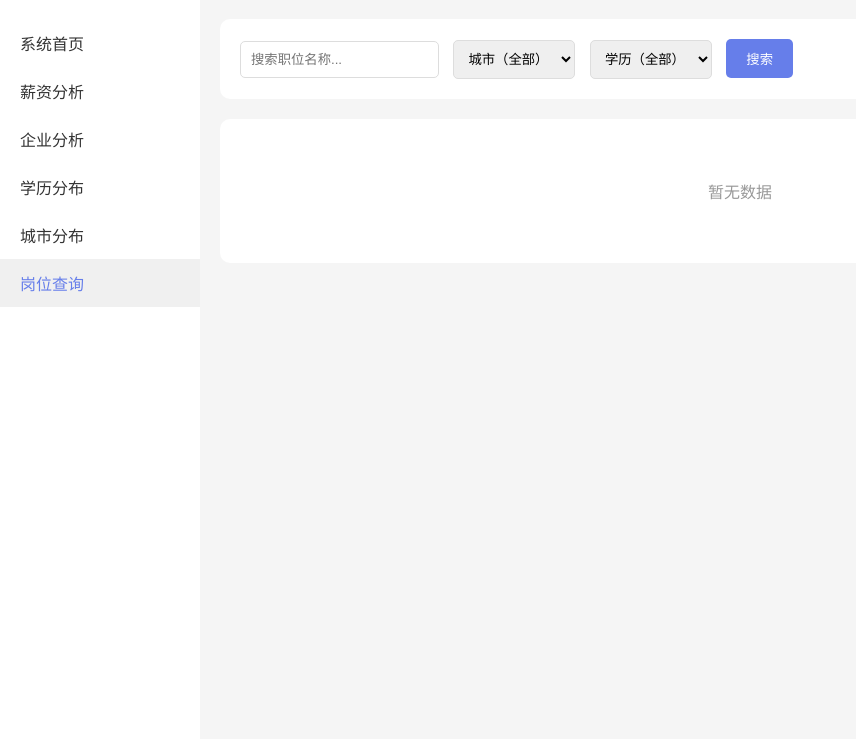
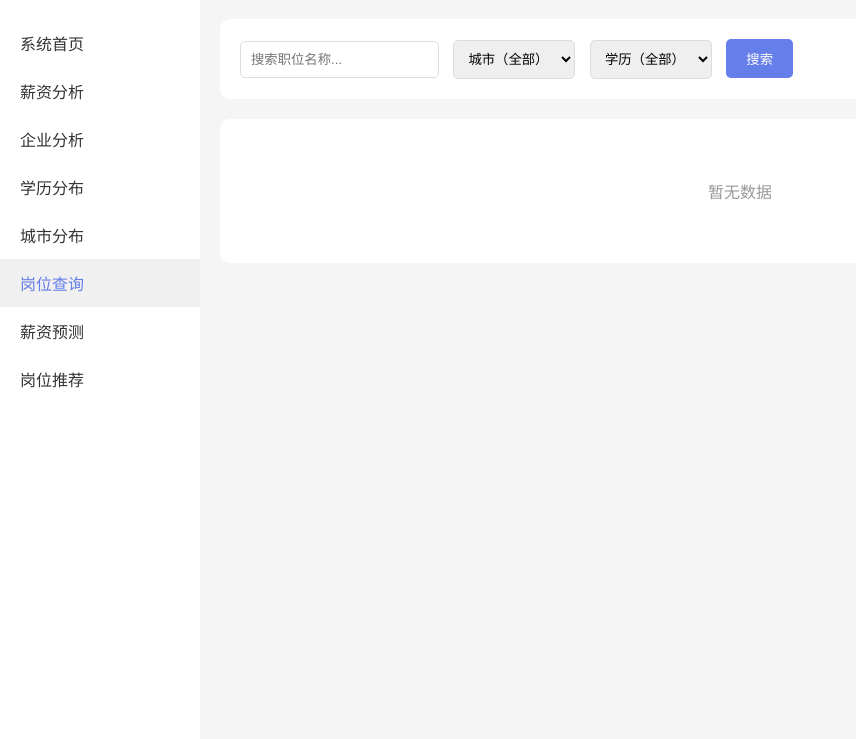
Before and after one commit to doge-liang/recruitment-analysis-system, a Django app: page /myApp/joblist/ in a window 1280 px wide. Shown: the part 66-805 px from the top of the page, without its empty margins (0-856 px from the left). Run offline with Django 3.2, Linux system fonts and the light colour scheme; the visitor is signed in with stand-in values (Sample User, id 1); data that the repository does not hold is empty.

Commit message:
fix: 修复joblist.html侧边栏缺失薪资预测和岗位推荐链接
Ultraworked with [Sisyphus](https://github.com/code-yeongyu/oh-my-openagent)

Co-authored-by: Sisyphus <clio-agent@sisyphuslabs.ai>

```diff
--- a/templates/joblist.html
+++ b/templates/joblist.html
@@ -47,6 +47,8 @@
                 <li><a href="/myApp/educational/">学历分布</a></li>
                 <li><a href="/myApp/address/">城市分布</a></li>
                 <li><a href="/myApp/joblist/" class="active">岗位查询</a></li>
+                <li><a href="/myApp/ml/salary_predict/">薪资预测</a></li>
+                <li><a href="/myApp/ml/job_recommend/">岗位推荐</a></li>
             </ul>
         </div>
 
```
